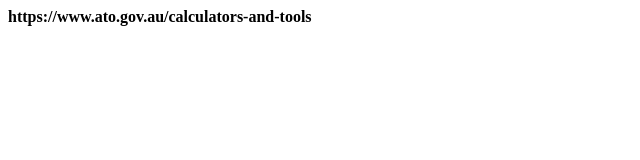
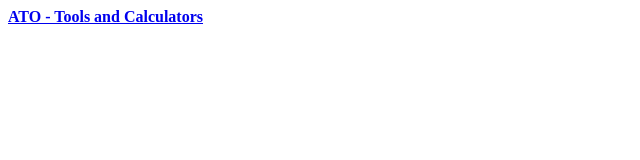
Before and after one commit to trajan-dev/test, a plain HTML site: page index.html in a window 1280 px wide. Shown: the whole page, without its empty margins (0-640 px from the left). Drawn offline with Linux system fonts and the light colour scheme.

Commit message:
Update index.html

```diff
--- a/index.html
+++ b/index.html
@@ -1 +1 @@
-<b>https://www.ato.gov.au/calculators-and-tools</b>
+<b><a href="https://www.ato.gov.au/calculators-and-tools">ATO - Tools and Calculators</a></b>
```
